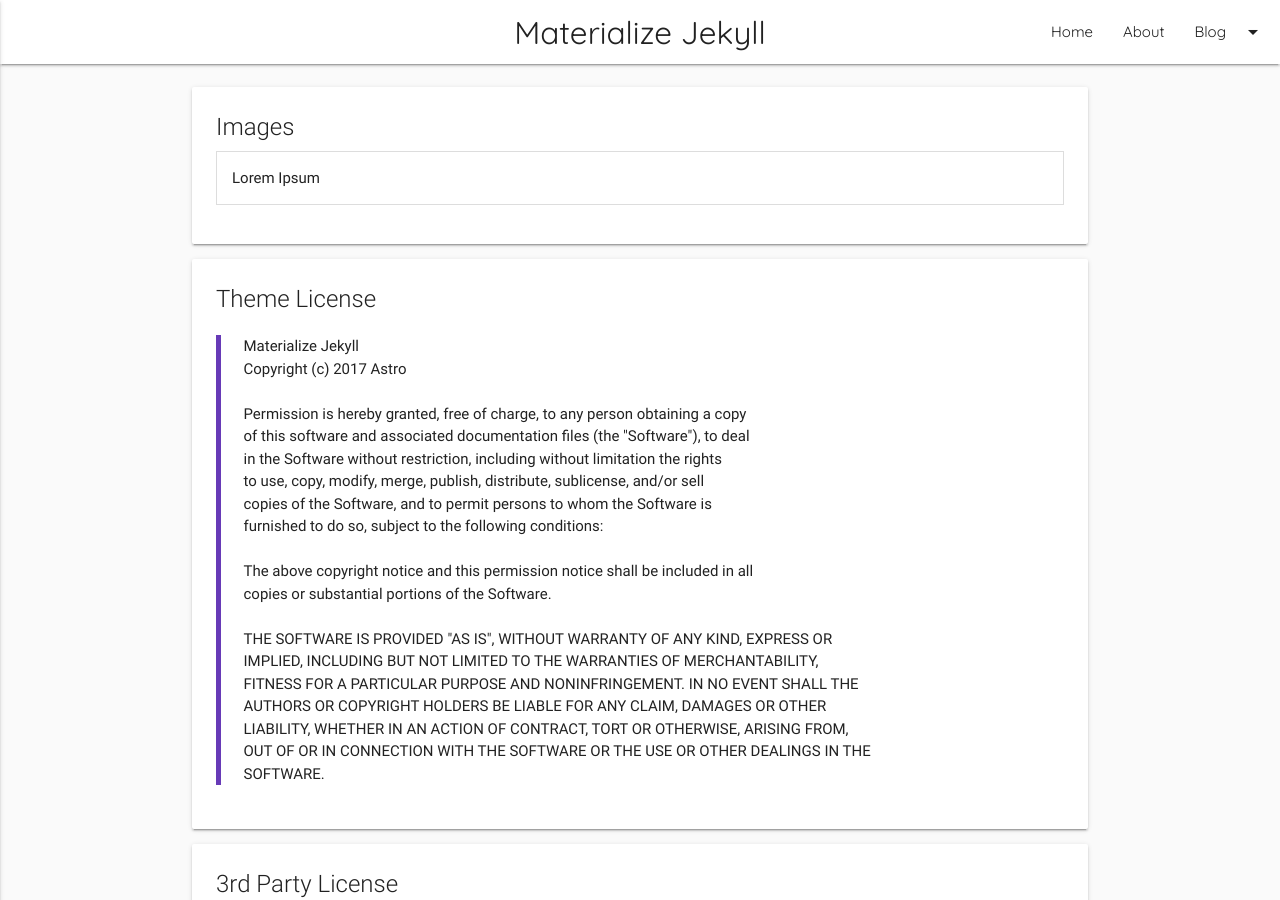
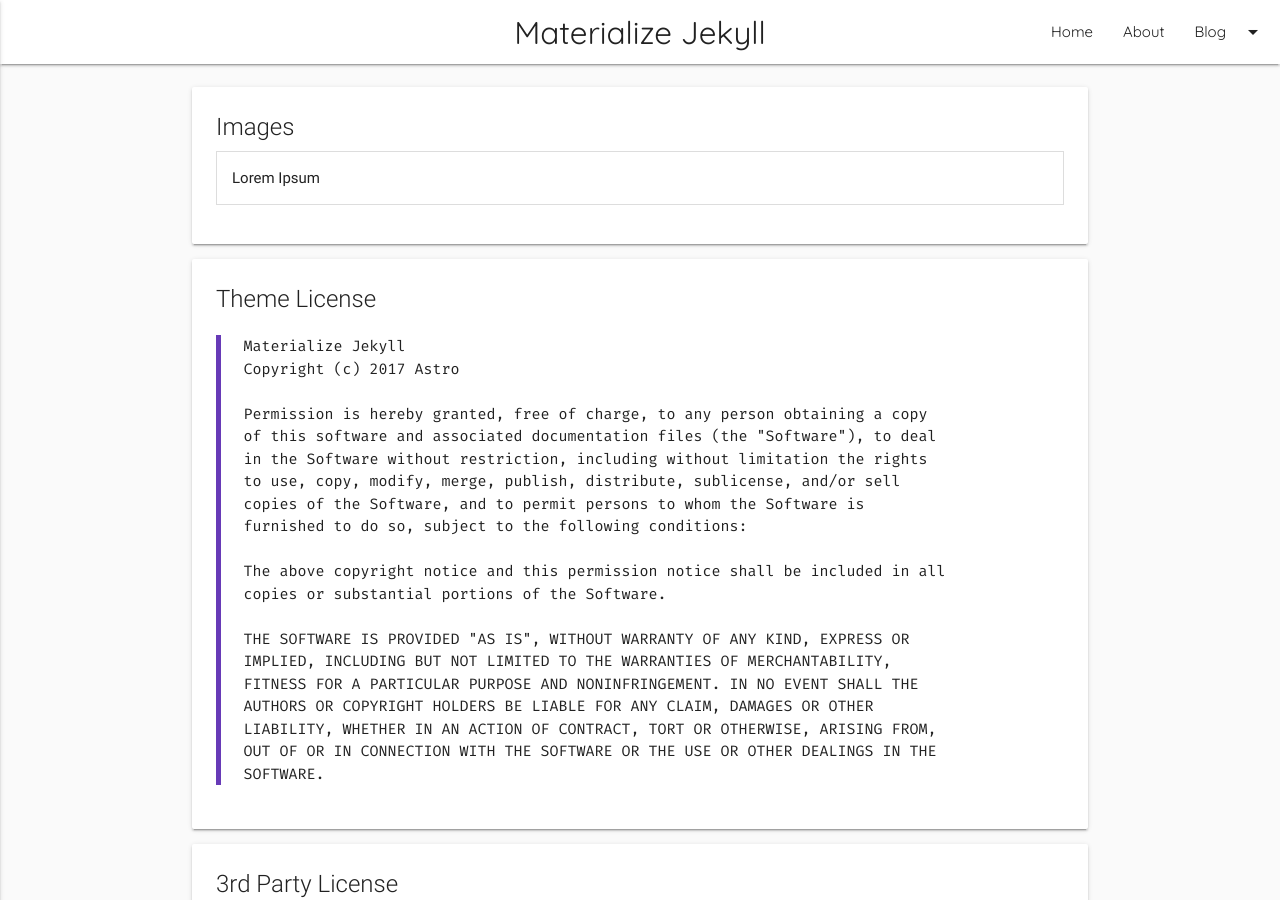
Before and after one commit to Astro36/materialize-jekyll, a Jekyll site: the page built from resources.html, in a window 1280 px wide and 900 px high. Built offline with Jekyll 4.4.1, drawn with Linux system fonts in a browser that asks for light colours; nearby versions of some CDN libraries; some web fonts are replaced.

Commit message:
Change the license message font

```diff
--- a/resources.html
+++ b/resources.html
@@ -29,7 +29,7 @@ permalink: /resources/
           <div class="card">
             <div class="card-content">
               <span class="card-title">Theme License</span>
-              <blockquote>
+              <blockquote style="font-family: Fira Mono, Consolas, monospace">
                 Materialize Jekyll<br>
                 Copyright (c) 2017 Astro<br>
                 <br>
```
